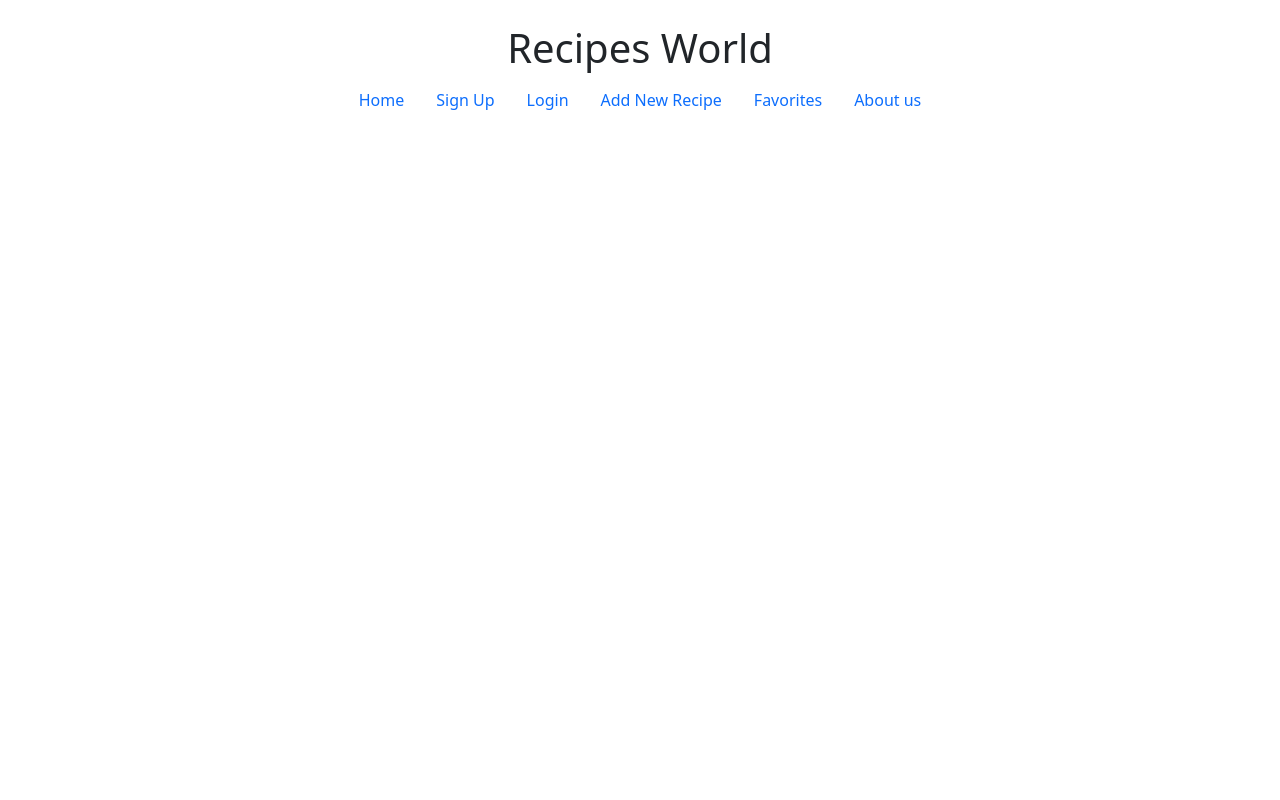
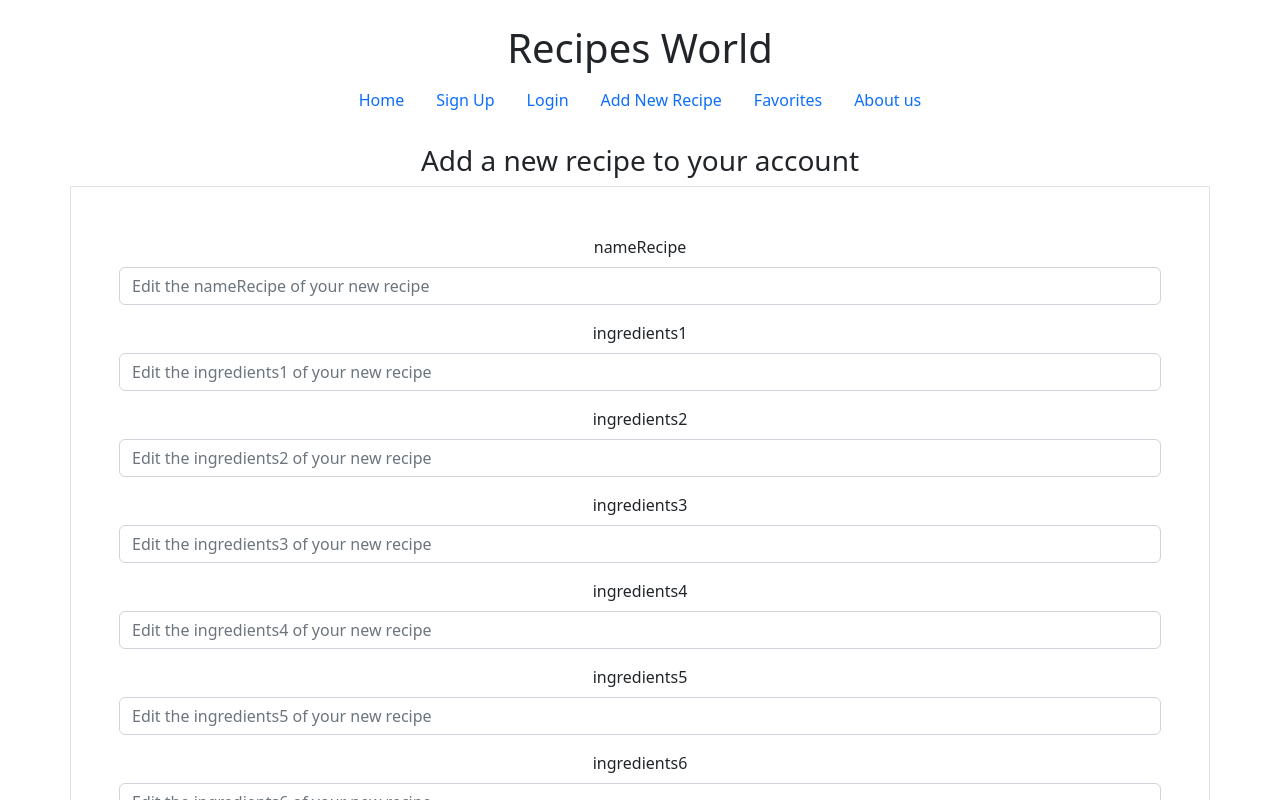
Before and after one commit to mdidomizio/Final-Project---Adelya-Miriam-Fatima, a React (Create React App) app: page /addRecipe in a window 1280 px wide. Shown: the top 800 px of the page. Built offline with nearby package versions, Linux system fonts and the light colour scheme; what yup-password would draw is missing.

Commit message:
commented out the meal tag(still present mael origin and meal type), set only one ingredient as required, still not rendered on the browser

```diff
--- a/src/App.js
+++ b/src/App.js
@@ -3,7 +3,7 @@ import "./App.css";
 import Container from "./components/Container";
 import Favorites from "./components/Favorites";
 // import About from "./components/About";
-import AddRecipeForm from "./components/AddRecipeForm.js";
+import AddRecipeForm from "./components/AddRecipeForm";
 import SignUp from "./components/SignUp";
 import Login from "./components/Login";
 import { useState } from "react";
@@ -21,12 +21,14 @@ function App() {
             <Route path="/" element={<Container />} />
           ) : (
             <Route path="/" element={<Navigate to='/signup' replace />} />
-          )} */}
+          )}
+
+          */}
 
           <Route path="/" element={<Container />} />
           <Route path="/signup" element={<SignUp />} />
           <Route path="/login" element={<Login setLoggedIn={setLoggedIn} />} />
-          <Route path="/newItem" element={<AddRecipeForm />} />
+          <Route path="/addRecipe" element={<AddRecipeForm />} />
           <Route
             path="/about"
             element={
--- a/src/components/AddRecipeForm.js
+++ b/src/components/AddRecipeForm.js
@@ -7,7 +7,7 @@ import Col from "react-bootstrap/Col";
 import { useFormik } from "formik";
 import * as yup from "yup";
 
-const AddRecipeForm = () => {
+const AddRecipeForm = (props) => {
   const [error, setError] = useState(false);
   const [messageAdded, setMessageAdded] = useState(false);
 
@@ -61,7 +61,7 @@ const AddRecipeForm = () => {
           "Vegetarian",
         ])
         .required(),
-      mealTag: yup.string().oneOf(["rian"]).required(),
+      // mealTag: yup.string().oneOf(["rian"]).required(),
       mealOrigin: yup
         .string()
         .oneOf([
@@ -84,25 +84,25 @@ const AddRecipeForm = () => {
         ])
         .required(),
       ingredients1: yup.string().max(50, "50 characters or less").required(),
-      ingredients2: yup.string().max(50, "50 characters or less").required(),
-      ingredients3: yup.string().max(50, "50 characters or less").required(),
-      ingredients4: yup.string().max(50, "50 characters or less").required(),
-      ingredients5: yup.string().max(50, "50 characters or less").required(),
-      ingredients6: yup.string().max(50, "50 characters or less").required(),
-      ingredients7: yup.string().max(50, "50 characters or less").required(),
-      ingredients8: yup.string().max(50, "50 characters or less").required(),
-      ingredients9: yup.string().max(50, "50 characters or less").required(),
-      ingredients10: yup.string().max(50, "50 characters or less").required(),
+      ingredients2: yup.string().max(50, "50 characters or less"),
+      ingredients3: yup.string().max(50, "50 characters or less"),
+      ingredients4: yup.string().max(50, "50 characters or less"),
+      ingredients5: yup.string().max(50, "50 characters or less"),
+      ingredients6: yup.string().max(50, "50 characters or less"),
+      ingredients7: yup.string().max(50, "50 characters or less"),
+      ingredients8: yup.string().max(50, "50 characters or less"),
+      ingredients9: yup.string().max(50, "50 characters or less"),
+      ingredients10: yup.string().max(50, "50 characters or less"),
       measurement1: yup.string().max(50, "50 characters or less").required(),
-      measurement2: yup.string().max(50, "50 characters or less").required(),
-      measurement3: yup.string().max(50, "50 characters or less").required(),
-      measurement4: yup.string().max(50, "50 characters or less").required(),
-      measurement5: yup.string().max(50, "50 characters or less").required(),
-      measurement6: yup.string().max(50, "50 characters or less").required(),
-      measurement7: yup.string().max(50, "50 characters or less").required(),
-      measurement8: yup.string().max(50, "50 characters or less").required(),
-      measurement9: yup.string().max(50, "50 characters or less").required(),
-      measurement10: yup.string().max(50, "50 characters or less").required(),
+      measurement2: yup.string().max(50, "50 characters or less"),
+      measurement3: yup.string().max(50, "50 characters or less"),
+      measurement4: yup.string().max(50, "50 characters or less"),
+      measurement5: yup.string().max(50, "50 characters or less"),
+      measurement6: yup.string().max(50, "50 characters or less"),
+      measurement7: yup.string().max(50, "50 characters or less"),
+      measurement8: yup.string().max(50, "50 characters or less"),
+      measurement9: yup.string().max(50, "50 characters or less"),
+      measurement10: yup.string().max(50, "50 characters or less"),
       instruction: yup.string().required(),
       url: yup.string().required(),
     }),
@@ -269,7 +269,7 @@ const AddRecipeForm = () => {
             ) : null}
           </div>
 
-          <div>
+          {/* <div>
           <Form.Select
           id="mealTag"
           name="mealTag"
@@ -290,7 +290,7 @@ const AddRecipeForm = () => {
           {formik.touched.mealTag && formik.errors.mealTag ? (
               <div className="text-danger">{`The Meal Type is ${formik.errors.mealTag}`}</div>
             ) : null}
-          </div>
+          </div> */}
 
 
         </Form.Group>
```
